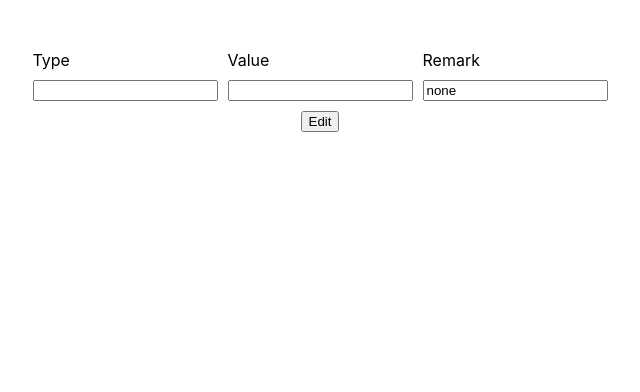
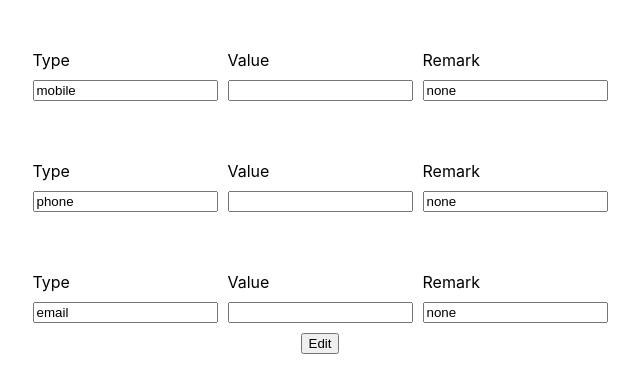
Before and after one commit to rahulnj/react-hook-form-reactjs, a React (Create React App) app: page / in a window 1280 px wide. Shown: the top 392 px of the page, without its empty margins (320-960 px from the left). Built offline with nearby package versions, Linux system fonts and the light colour scheme.

Commit message:
added useFieldArray

```diff
--- a/src/App.jsx
+++ b/src/App.jsx
@@ -1,40 +1,65 @@
 import { useState } from 'react'
+import { useFieldArray, useForm } from 'react-hook-form'
 
 const App = () => {
   const [data, setData] = useState([
     {
-      code: 1,
+      remark: 1,
       type: 'mobile',
       value: '1234567890',
     },
     {
-      code: 1,
+      remark: 2,
       type: 'phone',
       value: '0987654321',
     },
     {
-      code: 1,
+      remark: 3,
       type: 'email',
       value: 'someone@gmail.com',
     },
   ])
+  const {
+    register,
+    handleSubmit,
+    watch,
+    control,
+    formState: { errors },
+  } = useForm({
+    defaultValues: {
+      data: data,
+    },
+  })
 
+  const onSubmit = (data) => {
+    console.log(data)
+  }
+
+  const { fields, prepend, append } = useFieldArray({ name: 'data', control })
+  console.log(fields)
   return (
-    <form className='container'>
-      <div className='app'>
+    <form className='container' onSubmit={handleSubmit(onSubmit)}>
+      {fields.map((data, index) => (
+        <div className='app' key={index}>
           <div className='fieldWrapper'>
             <label htmlFor='type'>Type</label>
-          <input type='text' readOnly />
+            <input value={data?.type} type='text' readOnly />
           </div>
           <div className='fieldWrapper'>
             <label htmlFor='value'>Value</label>
-          <input type='text' />
+            <input {...register(`${data.type}`)} type='text' />
           </div>
           <div className='fieldWrapper'>
             <label htmlFor='remark'>Remark</label>
-          <input type='text' value={'none'} readOnly />
+            <input
+              {...register('data.remark')}
+              type='text'
+              value={'none'}
+              readOnly
+            />
           </div>
         </div>
+      ))}
       <div className='fieldWrapper'>
         <button type='submit'>Edit</button>
       </div>
```
Lines whose indentation alone changed are shown as unchanged.
